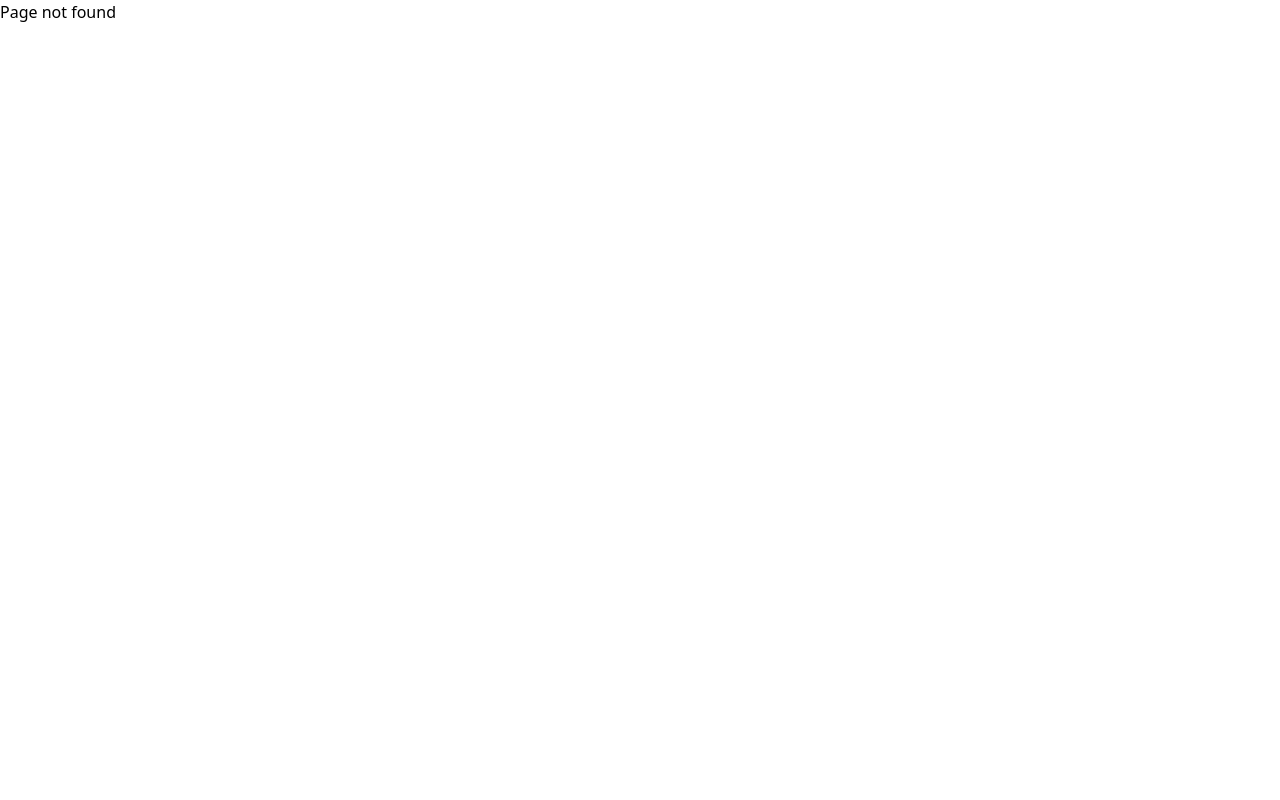
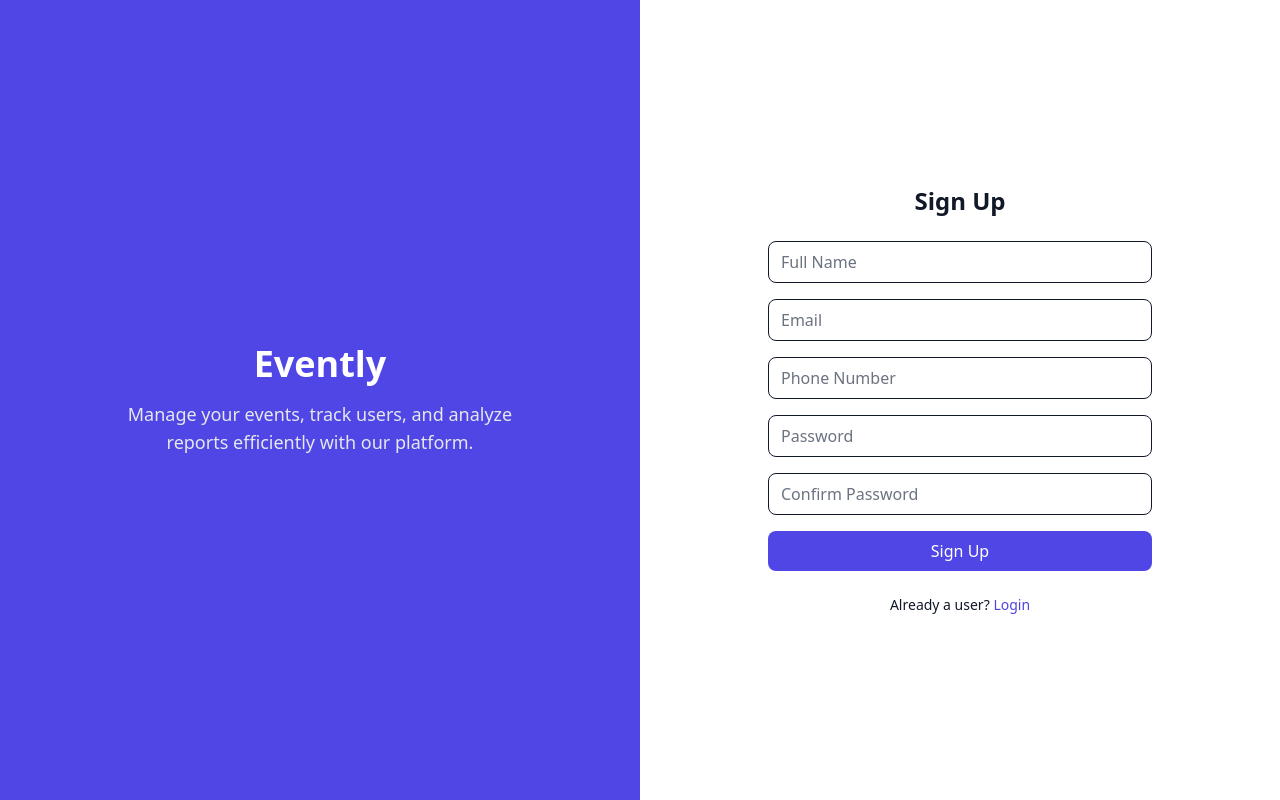
Before and after one commit to Pravin-K-V/event-management-system-frontend, a React (Vite) app: page /signup in a window 1280 px wide. Before the commit this address had no page. Built offline with nearby package versions, Linux system fonts and the light colour scheme.

Commit message:
ui/login and signup/complete

```diff
--- /dev/null
+++ b/src/layouts/AuthLayout.tsx
@@ -0,0 +1,23 @@
+import type React from "react";
+
+interface AuthLayoutProps {
+  children: React.ReactNode;
+}
+
+export default function AuthLayout({ children }: AuthLayoutProps) {
+  return (
+    <div className="flex min-h-screen">
+      <div className="hidden md:flex w-1/2 bg-primary text-white flex-col justify-center items-center p-12">
+        <h1 className="text-4xl font-bold mb-4">Evently</h1>
+        <p className="text-lg text-gray-200 text-center max-w-md">
+          {" "}
+          Manage your events, track users, and analyze reports efficiently with
+          our platform.
+        </p>
+      </div>
+      <div className="w-full md:w-1/2 flex justify-center items-center bg-card">
+        <div className="w-full max-w-md p-8">{children}</div>
+      </div>
+    </div>
+  );
+}
--- /dev/null
+++ b/src/pages/auth/Login.tsx
@@ -0,0 +1,38 @@
+import AuthLayout from "@/layouts/AuthLayout";
+import Input from "@/components/ui/Input";
+import Button from "@/components/ui/Button";
+import { Link } from "react-router-dom";
+
+export default function Login() {
+  return (
+    <AuthLayout>
+      <div>
+        <h2 className="text-2xl font-bold text-text-primary text-center mb-6">
+          Login
+        </h2>
+
+        <form className="flex flex-col gap-4">
+          <Input type="email" placeholder="Email" name="email" required />
+          <Input
+            type="password"
+            placeholder="Password"
+            name="password"
+            required
+          />
+          <Button type="submit" className="w-full">
+            Login
+          </Button>
+        </form>
+        <p className="mt-6 text-sm text-text-secondary text-center">
+          New user?{" "}
+          <Link
+            to="/signup"
+            className="text-primary hover:text-primary-hover font-medium"
+          >
+            Sign up
+          </Link>
+        </p>
+      </div>
+    </AuthLayout>
+  );
+}
--- /dev/null
+++ b/src/pages/auth/Signup.tsx
@@ -0,0 +1,47 @@
+import Button from "@/components/ui/Button";
+import Input from "@/components/ui/Input";
+import AuthLayout from "@/layouts/AuthLayout";
+import { Link } from "react-router-dom";
+
+export default function Signup() {
+  return (
+    <AuthLayout>
+      <div>
+        <h2 className="text-2xl font-bold text-text-primary mb-6 text-center">
+          Sign Up
+        </h2>
+
+        <form className="flex flex-col gap-4">
+          <Input type="text" placeholder="Full Name" name="fullName" required />
+          <Input type="email" placeholder="Email" name="email" required />
+          <Input type="tel" placeholder="Phone Number" name="phone" required />
+          <Input
+            type="password"
+            placeholder="Password"
+            name="password"
+            required
+          />
+          <Input
+            type="password"
+            placeholder="Confirm Password"
+            name="confirmPassword"
+            required
+          />
+          <Button type="submit" className="w-full">
+            Sign Up
+          </Button>
+        </form>
+
+        <p className="text-sm mt-6 text-text-primary text-center">
+          Already a user?{" "}
+          <Link
+            to="/login"
+            className="text-primary hover:text-primary-hover font-medium"
+          >
+            Login
+          </Link>
+        </p>
+      </div>
+    </AuthLayout>
+  );
+}
--- a/src/router/AppRouter.tsx
+++ b/src/router/AppRouter.tsx
@@ -1,5 +1,7 @@
 import { BrowserRouter, Routes, Route } from "react-router-dom";
 import Playground from "@/pages/Playground";
+import Login from "@/pages/auth/Login";
+import Signup from "@/pages/auth/Signup";
 
 export default function AppRouter() {
   return (
@@ -7,6 +9,8 @@ export default function AppRouter() {
       <Routes>
         <Route path="/playground" element={<Playground />} />
         <Route path="*" element={<div>Page not found</div>} />
+        <Route path="/login" element={<Login />} />
+        <Route path="/signup" element={<Signup />} />
       </Routes>
     </BrowserRouter>
   );
```
